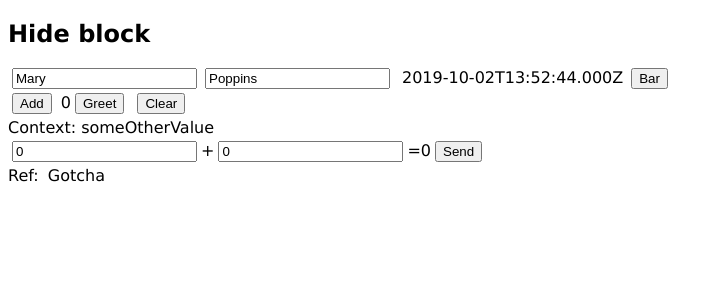
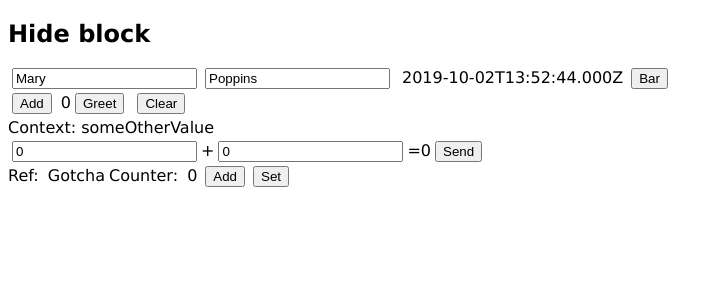
Before and after one commit to jambit/modern-react, a React (Vite) app: page / in a window 1280 px wide. Shown: the top 300 px of the page, without its empty margins (0-722 px from the left). Built offline with nearby package versions, Linux system fonts and the light colour scheme.

Commit message:
useRef 2

```diff
--- a/src/components/Reference/index.tsx
+++ b/src/components/Reference/index.tsx
@@ -1,11 +1,15 @@
 import React, { useRef, useEffect } from 'react';
 
 export default () => {
+    const counter = useRef(0);
     const ref = useRef<HTMLDivElement>();
     useEffect(() => {
         ref.current.textContent = 'Gotcha';
     }, []);
     return <div>
         Ref: <span ref={ref} />
+        Counter: <span>{counter.current}</span>
+        <button onClick={() => counter.current += 1}>Add</button>
+        <button onClick={() => ref.current.textContent = counter.current.toString()}>Set</button>
     </div>
 }
```
